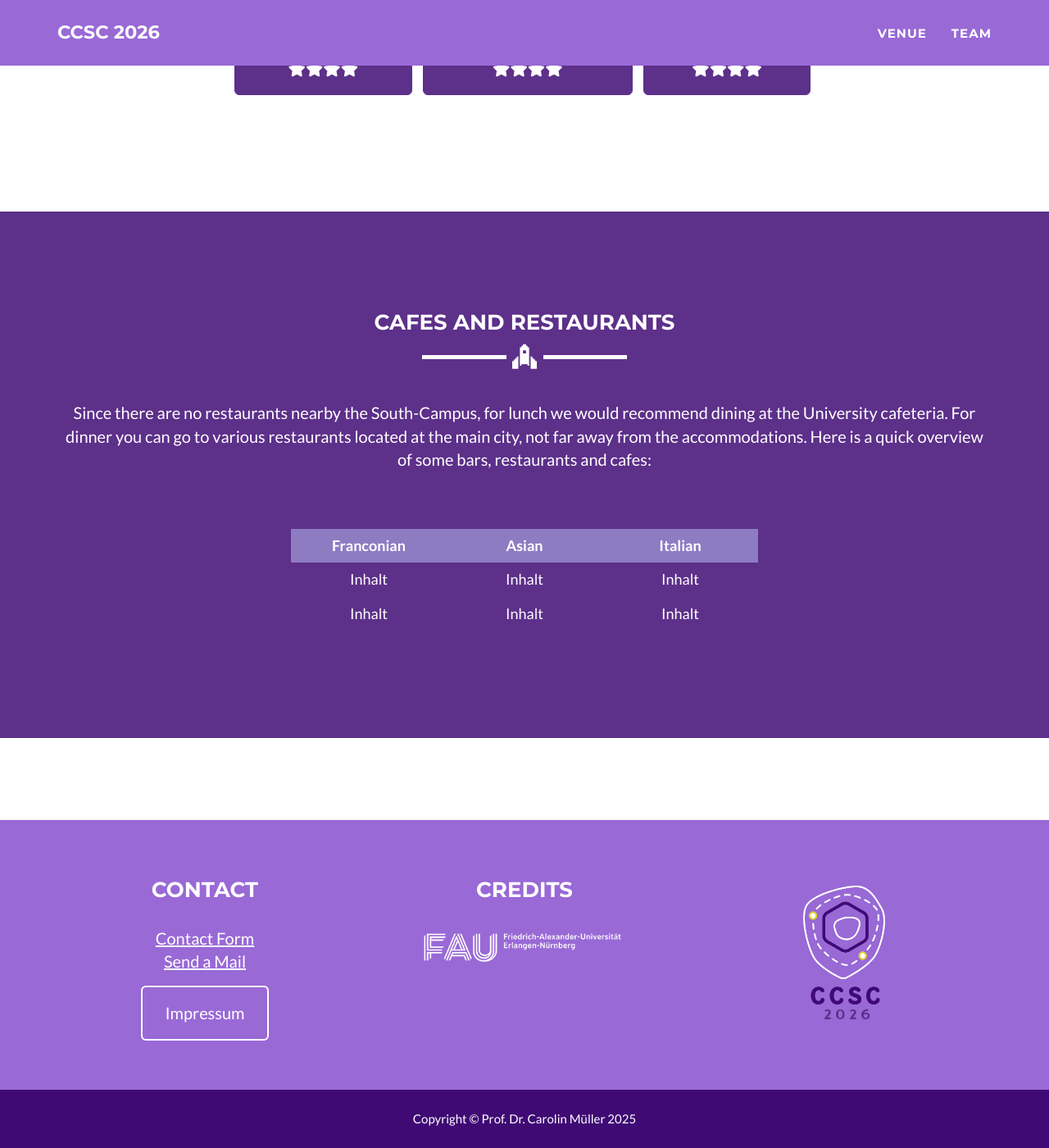
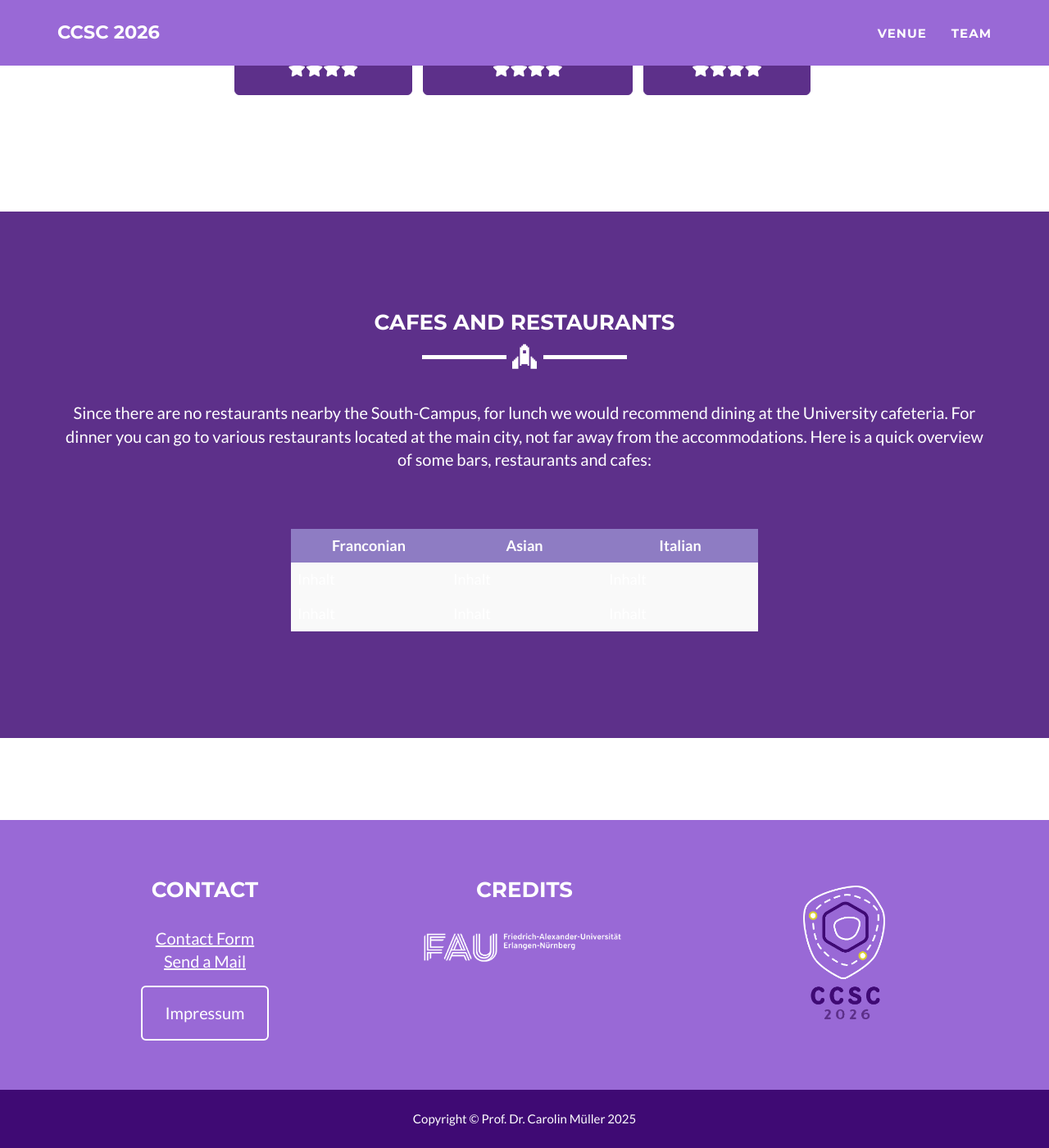
Before and after one commit to ccsc2026/ccsc2026.github.io, a Jekyll site: the page built from venue.html, in a window 1280 px wide and 1400 px high, scrolled down 2109 px. Shown: the whole window at 82% size. Built offline with Jekyll 4.4.1, drawn with Linux system fonts in a browser that asks for light colours.

Commit message:
Update venue.html
retrying border

```diff
--- a/venue.html
+++ b/venue.html
@@ -99,27 +99,29 @@ layout: page
         }
         table {
             width: 50%; /* Adjust width as needed */
-            border-collapse: collapse;
+            border-collapse: collapse; /* Collapse borders */
             table-layout: fixed;
             margin: 20px 0;
             font-size: 18px;
-            text-align: left;
+            text-align: left; /* Left-align for cells, overridden for headers */
         }
         th, td {
-            border: 20px solid white;
+            border: 2px solid white; /* Set border color to white */
             padding: 8px;
         }
-         th {
+        th {
             background-color: #8e7cc3; /* Header background color */
             text-align: center; /* Center the header text */
         }
         td {
-            text-align: center; /* Keep table data left-aligned */
+            text-align: left; /* Keep table data left-aligned */
+            background-color: #f9f9f9; /* Optional: add a light background for cells */
         }
     </style>
 </head>
 <body>
 
+<!-- Table is wrapped in a container for centering -->
 <div class="table-container">
     <table>
       <thead>
@@ -146,6 +148,7 @@ layout: page
 
 </body>
 </html>
+
         </p>
       </div>
     </div>
```
